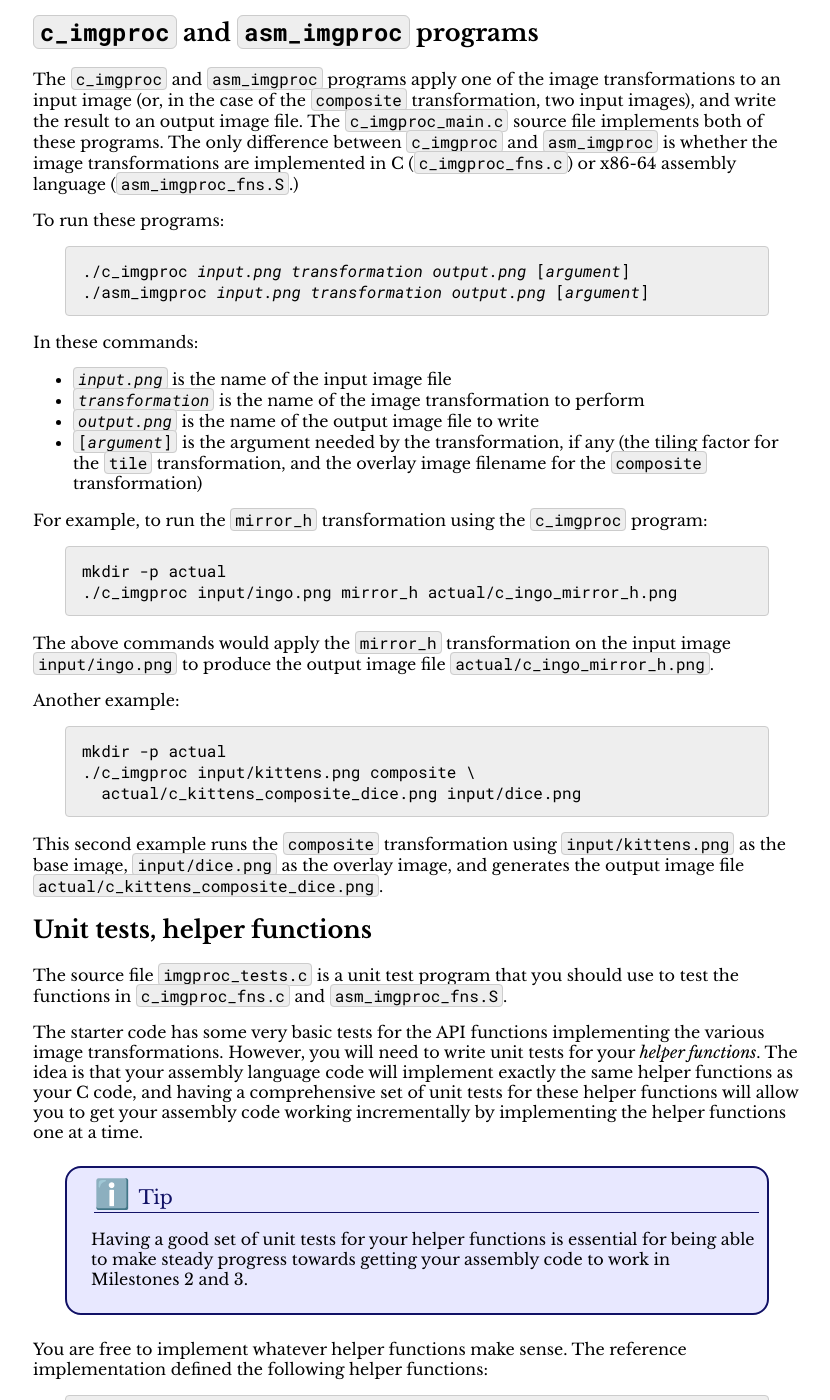
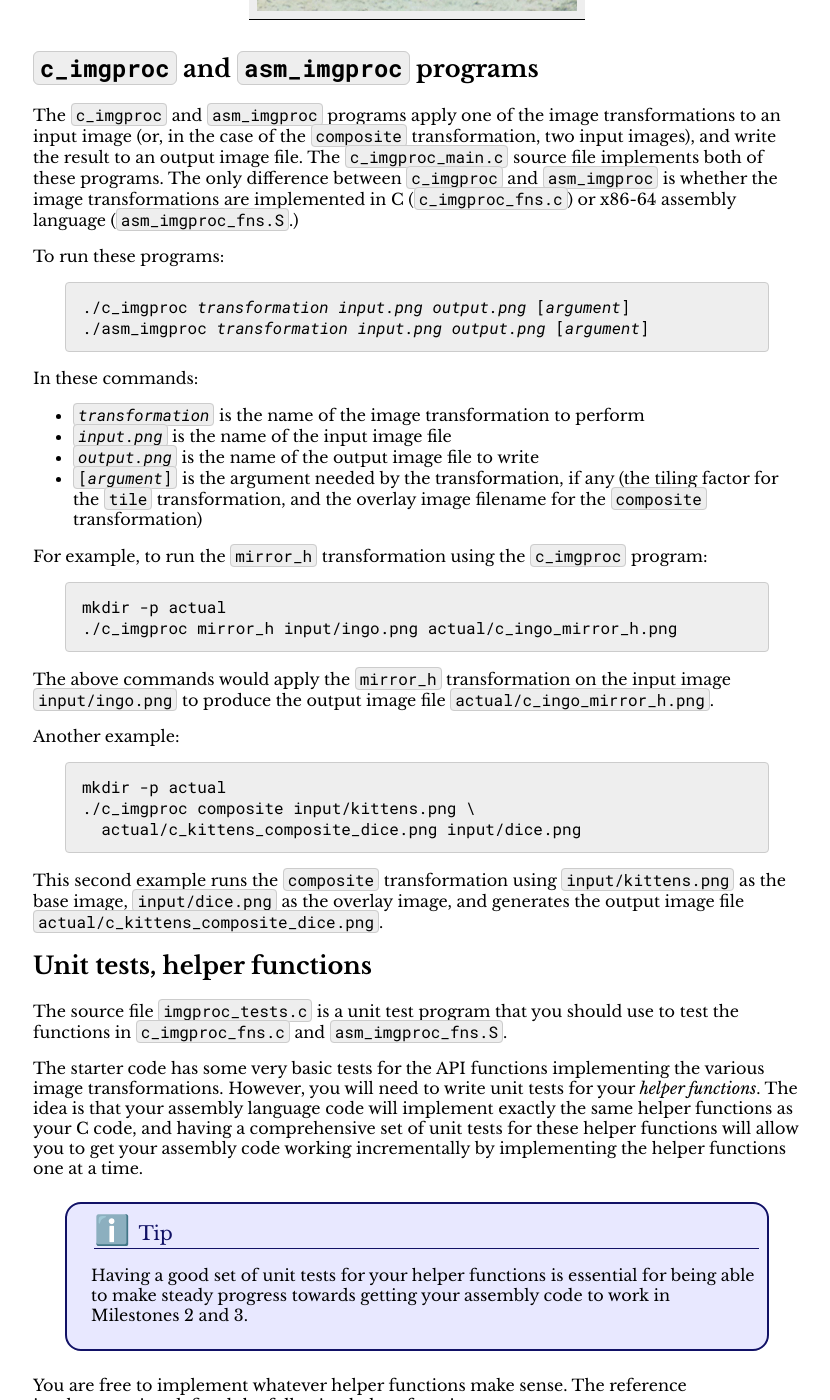
Before and after one commit to jhucsf/fall2024, a Jekyll site: the page built from assign/assign02.md, in a window 1280 px wide and 1400 px high, scrolled down 7675 px. Shown: the whole window, without its empty margins (223-1053 px from the left). Built offline with Jekyll 4.4.1, drawn with Linux system fonts in a browser that asks for light colours; formulas are drawn with MathJax 3; some of the changed text lies outside the part shown.

````diff
--- a/assign/assign02.md
+++ b/assign/assign02.md
@@ -339,16 +342,16 @@ implements both of these programs. The only difference between `c_imgproc` and
 
 To run these programs:
 
-<div class='highlighter-rouge'><pre><code>./c_imgproc <i>input.png</i> <i>transformation</i> <i>output.png</i> [<i>argument</i>]
-./asm_imgproc <i>input.png</i> <i>transformation</i> <i>output.png</i> [<i>argument</i>]
+<div class='highlighter-rouge'><pre><code>./c_imgproc <i>transformation</i> <i>input.png</i> <i>output.png</i> [<i>argument</i>]
+./asm_imgproc <i>transformation</i> <i>input.png</i> <i>output.png</i> [<i>argument</i>]
 </code></pre></div>
 
 In these commands:
 
+* <code class='highlighter-rouge'><i>transformation</i></code> is the name of the
+  image transformation to perform
 * <code class='highlighter-rouge'><i>input.png</i></code> is the name of the input
   image file
-* <code class='highlighter-rouge'><i>transformation</i></code> is the name of the
-  image transformation to perform
 * <code class='highlighter-rouge'><i>output.png</i></code> is the name of the output
   image file to write
 * <code class='highlighter-rouge'>[<i>argument</i>]</code> is the
@@ -360,7 +363,7 @@ For example, to run the `mirror_h` transformation using the `c_imgproc` program:
 
 ```text
 mkdir -p actual
-./c_imgproc input/ingo.png mirror_h actual/c_ingo_mirror_h.png
+./c_imgproc mirror_h input/ingo.png actual/c_ingo_mirror_h.png
 ```
 
 The above commands would apply the `mirror_h` transformation on the input image
@@ -370,7 +373,7 @@ Another example:
 
 ```text
 mkdir -p actual
-./c_imgproc input/kittens.png composite \
+./c_imgproc composite input/kittens.png \
   actual/c_kittens_composite_dice.png input/dice.png
 ```
 
````
Also changed, not shown: other parts of assign/assign02.md (+3 -0 lines), index.md (+3 -0 lines).
